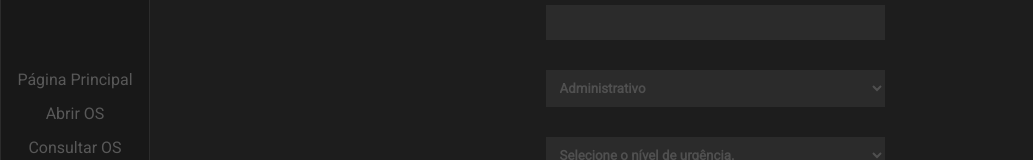
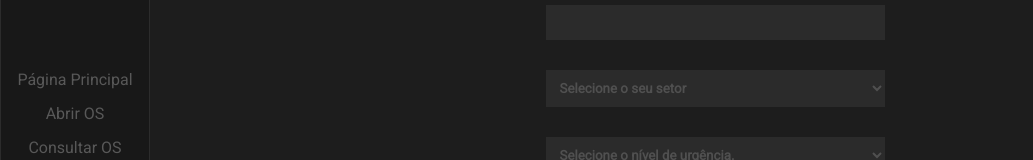
Before and after one commit to PedrooLska/SPAOrderOfService, a React (Create React App) app in the folder frontend/: page /create in a window 1280 px wide. Shown: the part 256-416 px from the top of the page, without its empty margins (0-1033 px from the left). Built offline with nearby package versions, Linux system fonts and the light colour scheme; no server answers.

Commit message:
Added Toastify

```diff
--- a/frontend/package.json
+++ b/frontend/package.json
@@ -11,7 +11,8 @@
     "react-dom": "^16.13.0",
     "react-icons": "^3.9.0",
     "react-router-dom": "^5.1.2",
-    "react-scripts": "3.4.0"
+    "react-scripts": "3.4.0",
+    "react-toastify": "^5.5.0"
   },
   "scripts": {
     "start": "react-scripts start",
--- a/frontend/src/App.js
+++ b/frontend/src/App.js
@@ -1,5 +1,7 @@
 import React from "react";
 import "./App.css";
+
+import { ToastContainer } from "react-toastify";
 
 import Header from "../src/components/header/index";
 import Routes from "../src/routes";
--- a/frontend/src/Pages/Create/index.js
+++ b/frontend/src/Pages/Create/index.js
@@ -2,6 +2,9 @@ import React, { useState, useEffect } from "react";
 import "./style.css";
 
 import api from "../../../src/services/api";
+
+import { ToastContainer, toast } from "react-toastify";
+import "react-toastify/dist/ReactToastify.css";
 
 const Create = () => {
   const [name, setName] = useState();
@@ -15,7 +18,7 @@ const Create = () => {
       sector,
       level
     });
-    console.log(response);
+    toast.success("Ordem de Serviço Criada com Sucesso!!!");
   };
 
   const sectorList = async () => {
@@ -30,6 +33,7 @@ const Create = () => {
 
   return (
     <div className="create">
+      <ToastContainer />
       <h1>Criar Ordem de Serviço</h1>
       <form className="create__form">
         <input
@@ -38,6 +42,9 @@ const Create = () => {
           onChange={e => setName(e.target.value)}
         />
         <select value={sector} onChange={e => setSector(e.target.value)}>
+          <option value="Selecione o seu setor." hidden>
+            Selecione o seu setor
+          </option>
           <option value="Administrativo">Administrativo</option>
           <option value="Almoxarifado">Almoxarifado</option>
           <option value="Arquivos">Arquivos</option>
@@ -68,7 +75,9 @@ const Create = () => {
         </select>
         <textarea placeholder="Descrição sobre a OS"></textarea>
 
-        <button onClick={createOs}>Criar OS</button>
+        <button type="button" onClick={createOs}>
+          Criar OS
+        </button>
       </form>
     </div>
   );
```
Also changed, not shown: 2 other files (tests, documents, lock files or other folders).
